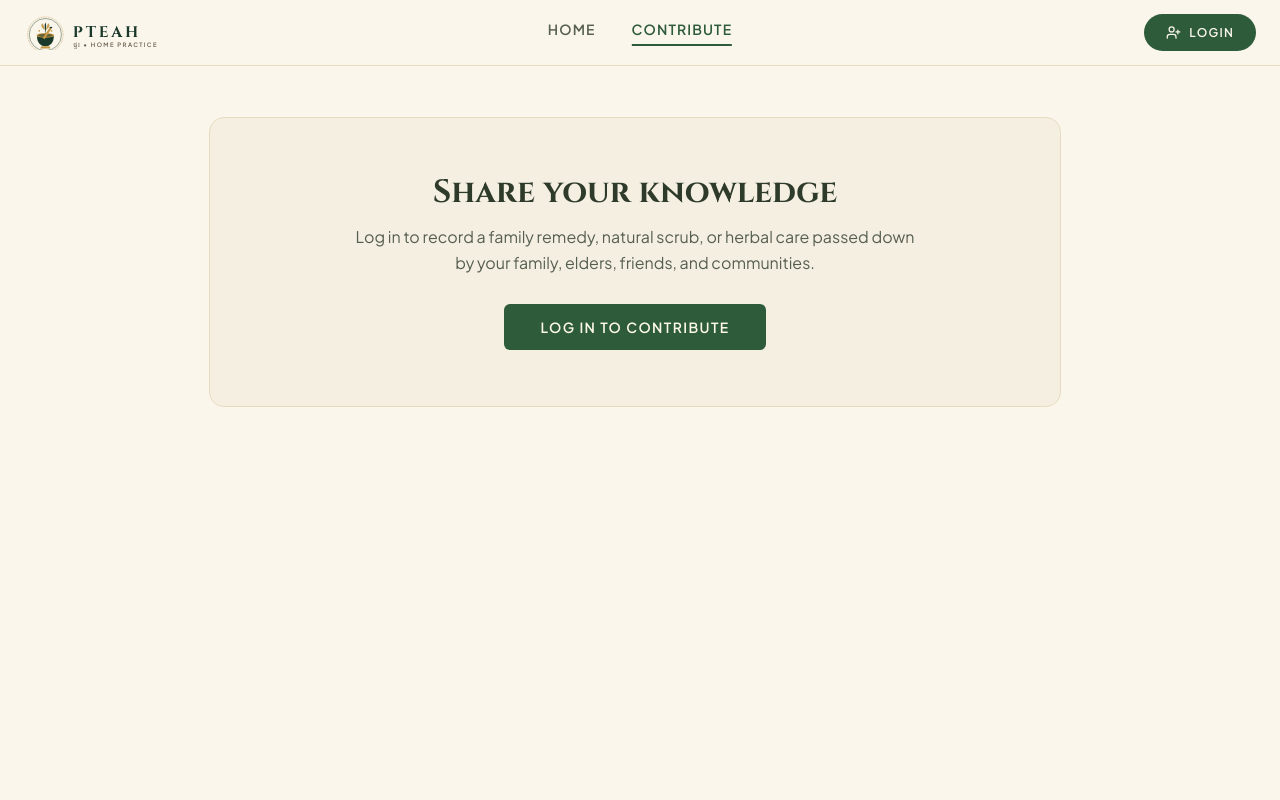
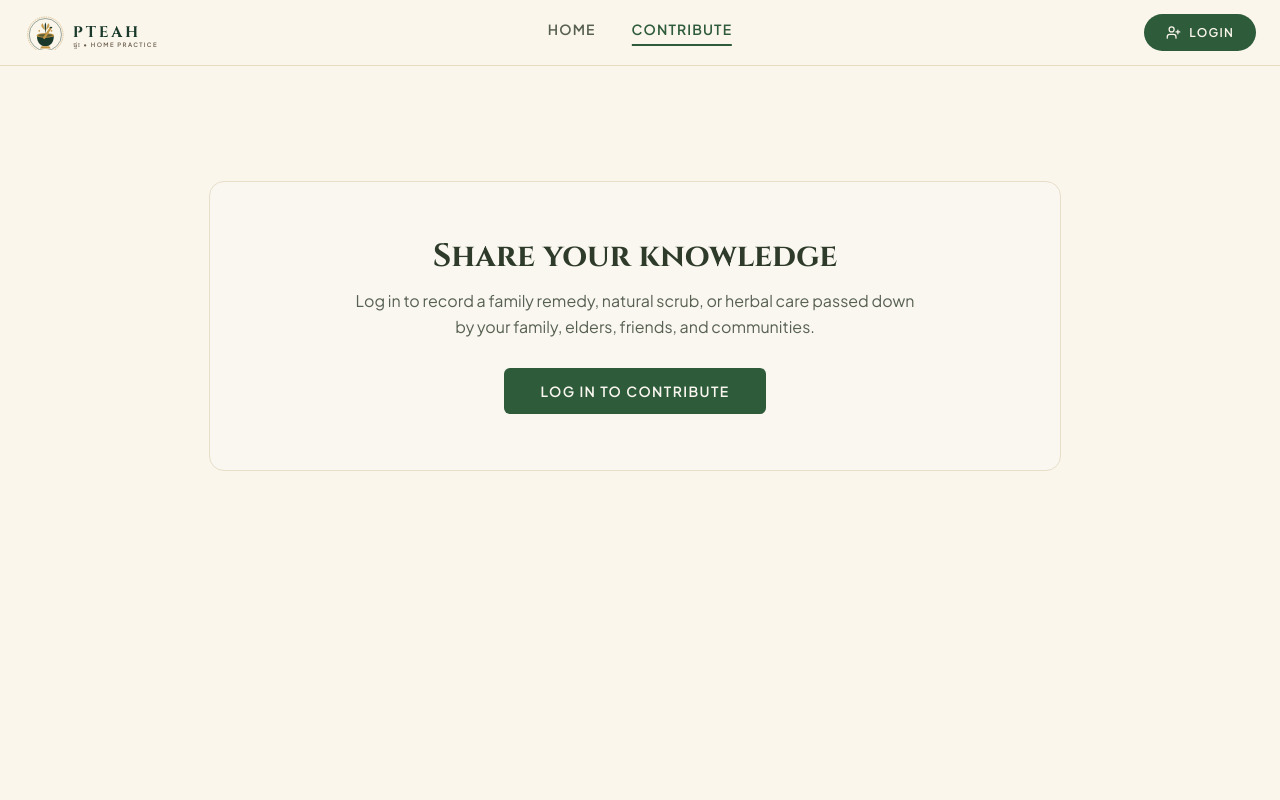
Before and after one commit to Chanmonineath/ict340-archive-starter, a Next.js app: page /contribute in a window 1280 px wide. Shown: the top 800 px of the page. Built offline with nearby package versions, Linux system fonts and the light colour scheme; no server answers.

Commit message:
sprint 3: move contribute login prompt down and match login card color (AI-assisted)
Add vertical margin so the card sits lower on the page with even
spacing, and match its background/border to the login form's colors.

```diff
--- a/components/contribute/ContributeLoginPrompt.js
+++ b/components/contribute/ContributeLoginPrompt.js
@@ -1,12 +1,13 @@
 import Link from "next/link";
 
-const colors = { teak: "#2E3B2A", silk: "#E8DCC0", sand: "#F5EFE2", cream: "#FDF8E9", button: "#2E5B3A" };
+const colors = { teak: "#2E3B2A", silk: "#E7DEC9", cream: "#FAF7F0", button: "#2E5B3A" };
 
 export default function ContributeLoginPrompt() {
   const wrap = {
     textAlign: "center",
     padding: "56px 24px",
-    backgroundColor: colors.sand,
+    margin: "64px 0",
+    backgroundColor: colors.cream,
     border: "1px solid " + colors.silk,
     borderRadius: 15,
   };
```
